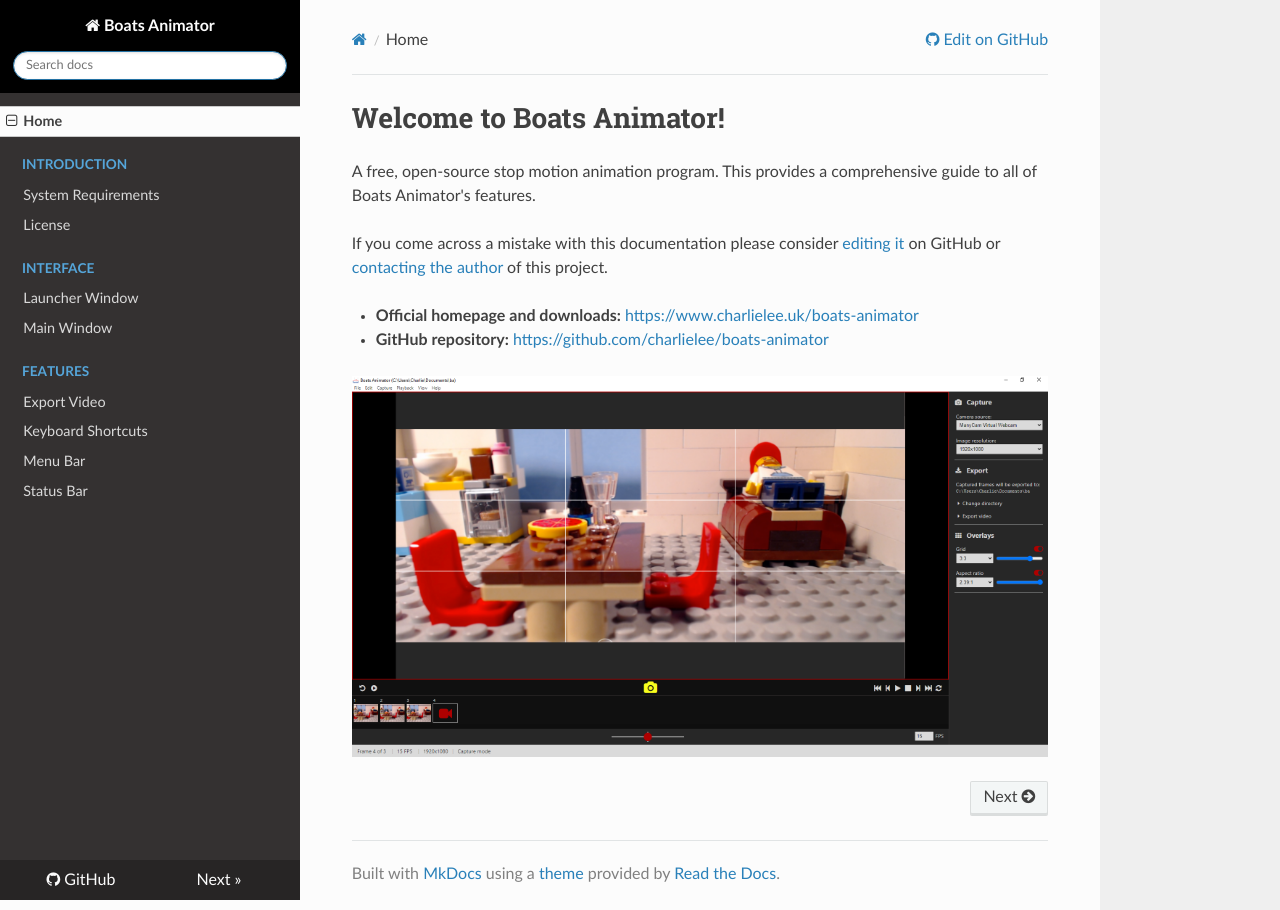
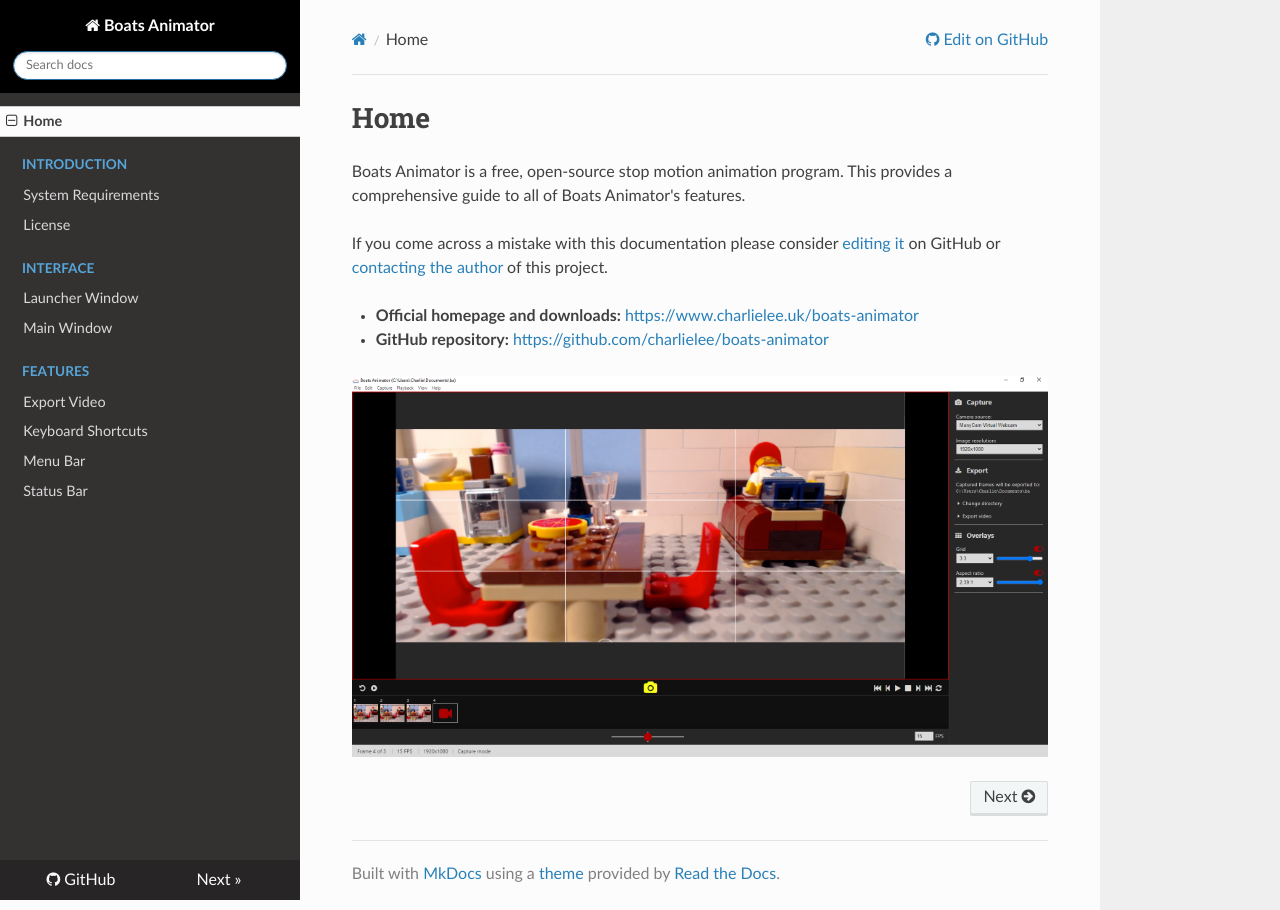
Before and after one commit to charlielee/boats-animator, an MkDocs documentation site: the page built from docs/index.md, in a window 1280 px wide. Built offline with MkDocs 1.6.1, drawn with Linux system fonts in a browser that asks for light colours; nearby versions of some CDN libraries.

Commit message:
Change to home page

```diff
--- a/docs/index.md
+++ b/docs/index.md
@@ -1,6 +1,6 @@
-# Welcome to Boats Animator!
+# Home
 
-A free, open-source stop motion animation program. This provides a comprehensive guide to all of Boats Animator's features.
+Boats Animator is a free, open-source stop motion animation program. This provides a comprehensive guide to all of Boats Animator's features.
 
 If you come across a mistake with this documentation please consider [editing it](https://www.github.com/charlielee/boats-animator/tree/master/docs) on GitHub or [contacting the author](https://www.charlielee.uk/contact/) of this project.
 
```
